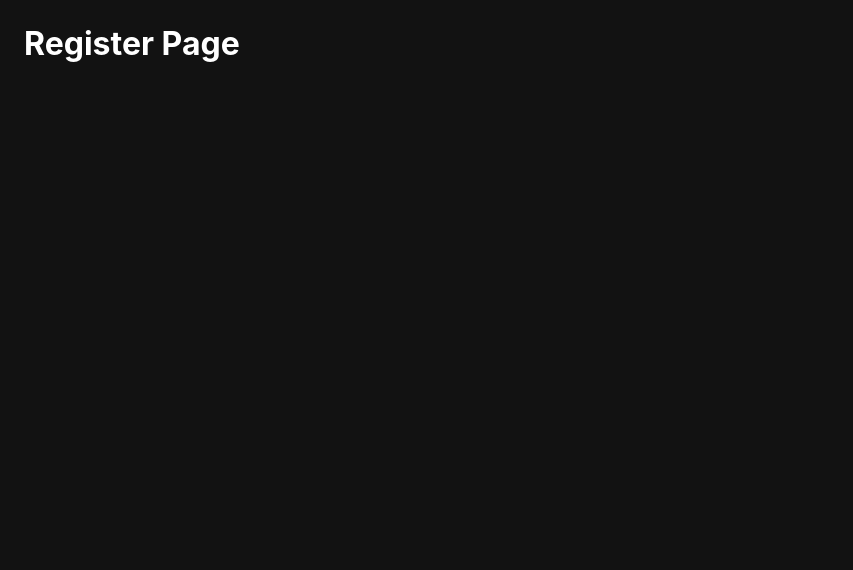
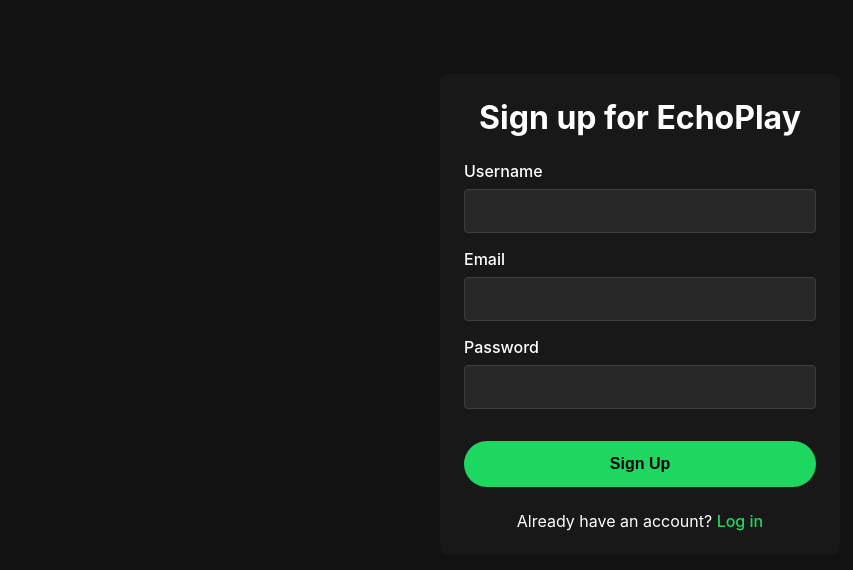
Before and after one commit to shankar112/EchoPlay-V2-Frontend, a React (Vite) app: page /register in a window 1280 px wide. Shown: the top 570 px of the page, without its empty margins (0-853 px from the left). Built offline with nearby package versions, Linux system fonts and the light colour scheme.

Commit message:
New: Registeration page

```diff
--- /dev/null
+++ b/src/api/axiosConfig.js
@@ -0,0 +1,14 @@
+// src/api/axiosConfig.js
+import axios from 'axios';
+
+// This is your LIVE backend URL
+const API_BASE_URL = 'https://echoplay-v2-backend.onrender.com';
+
+const apiClient = axios.create({
+  baseURL: API_BASE_URL,
+  headers: {
+    'Content-Type': 'application/json',
+  },
+});
+
+export default apiClient;
--- /dev/null
+++ b/src/pages/AuthForm.css
@@ -0,0 +1,75 @@
+/* src/pages/AuthForm.css */
+.auth-container {
+  display: flex;
+  flex-direction: column;
+  align-items: center;
+  justify-content: center;
+  padding-top: 50px;
+}
+
+.auth-form {
+  display: flex;
+  flex-direction: column;
+  width: 100%;
+  max-width: 400px;
+  padding: 24px;
+  background-color: #181818;
+  border-radius: 8px;
+}
+
+.auth-form h1 {
+  text-align: center;
+  margin-bottom: 24px;
+}
+
+.form-group {
+  display: flex;
+  flex-direction: column;
+  margin-bottom: 16px;
+}
+
+.form-group label {
+  font-weight: 500;
+  margin-bottom: 8px;
+}
+
+.form-group input {
+  background-color: #282828;
+  border: 1px solid #404040;
+  border-radius: 4px;
+  color: #fff;
+  padding: 12px;
+  font-size: 1rem;
+}
+
+.form-group input:focus {
+  outline: none;
+  border-color: #1ed760; /* Spotify Green */
+}
+
+.auth-button {
+  background-color: #1ed760;
+  color: #000;
+  font-weight: 700;
+  font-size: 1rem;
+  border: none;
+  border-radius: 500px; /* Pill shape */
+  padding: 14px;
+  margin-top: 16px;
+  cursor: pointer;
+  transition: background-color 0.2s ease;
+}
+
+.auth-button:hover {
+  background-color: #1fdf64;
+}
+
+.auth-switch-link {
+  text-align: center;
+  margin-top: 24px;
+}
+
+.auth-switch-link a {
+  color: #1ed760;
+  font-weight: 500;
+}
--- a/src/pages/Register.jsx
+++ b/src/pages/Register.jsx
@@ -1,13 +1,102 @@
 // src/pages/Register.jsx
-import React from 'react'
+import React, { useState } from 'react';
+import { Link, useNavigate } from 'react-router-dom';
+import apiClient from '../api/axiosConfig';
+import './AuthForm.css'; // Import our new styles
 
 function Register() {
+  const [formData, setFormData] = useState({
+    username: '',
+    email: '',
+    password: '',
+  });
+  const [error, setError] = useState('');
+  const navigate = useNavigate(); // Hook to redirect the user
+
+  // This function updates the state when you type
+  const handleChange = (e) => {
+    setFormData({
+      ...formData,
+      [e.target.name]: e.target.value,
+    });
+  };
+
+  // This function runs when you click "Sign Up"
+  const handleSubmit = async (e) => {
+    e.preventDefault(); // Stop the page from reloading
+    setError(''); // Clear old errors
+
+    try {
+      // Use our apiClient to send a POST request
+      const response = await apiClient.post('/api/auth/register', formData);
+
+      // We'll learn to save the token later
+      console.log('Registration successful:', response.data);
+
+      // Send the user to the login page after success
+      navigate('/login');
+
+    } catch (err) {
+      // If the API sends an error (like "User already exists")
+      console.error('Registration error:', err.response.data);
+      setError(err.response.data.msg || 'Registration failed. Please try again.');
+    }
+  };
+
   return (
-    <div>
-      <h1>Register Page</h1>
-      {/* We will build the registration form here */}
+    <div className="auth-container">
+      <form className="auth-form" onSubmit={handleSubmit}>
+        <h1>Sign up for EchoPlay</h1>
+
+        {error && <p style={{ color: 'red', textAlign: 'center' }}>{error}</p>}
+
+        <div className="form-group">
+          <label htmlFor="username">Username</label>
+          <input
+            type="text"
+            id="username"
+            name="username"
+            value={formData.username}
+            onChange={handleChange}
+            required
+          />
+        </div>
+
+        <div className="form-group">
+          <label htmlFor="email">Email</label>
+          <input
+            type="email"
+            id="email"
+            name="email"
+            value={formData.email}
+            onChange={handleChange}
+            required
+          />
+        </div>
+
+        <div className="form-group">
+          <label htmlFor="password">Password</label>
+          <input
+            type="password"
+            id="password"
+            name="password"
+            value={formData.password}
+            onChange={handleChange}
+            minLength="6"
+            required
+          />
+        </div>
+
+        <button type="submit" className="auth-button">
+          Sign Up
+        </button>
+
+        <p className="auth-switch-link">
+          Already have an account? <Link to="/login">Log in</Link>
+        </p>
+      </form>
     </div>
-  )
+  );
 }
 
-export default Register
+export default Register;
```
